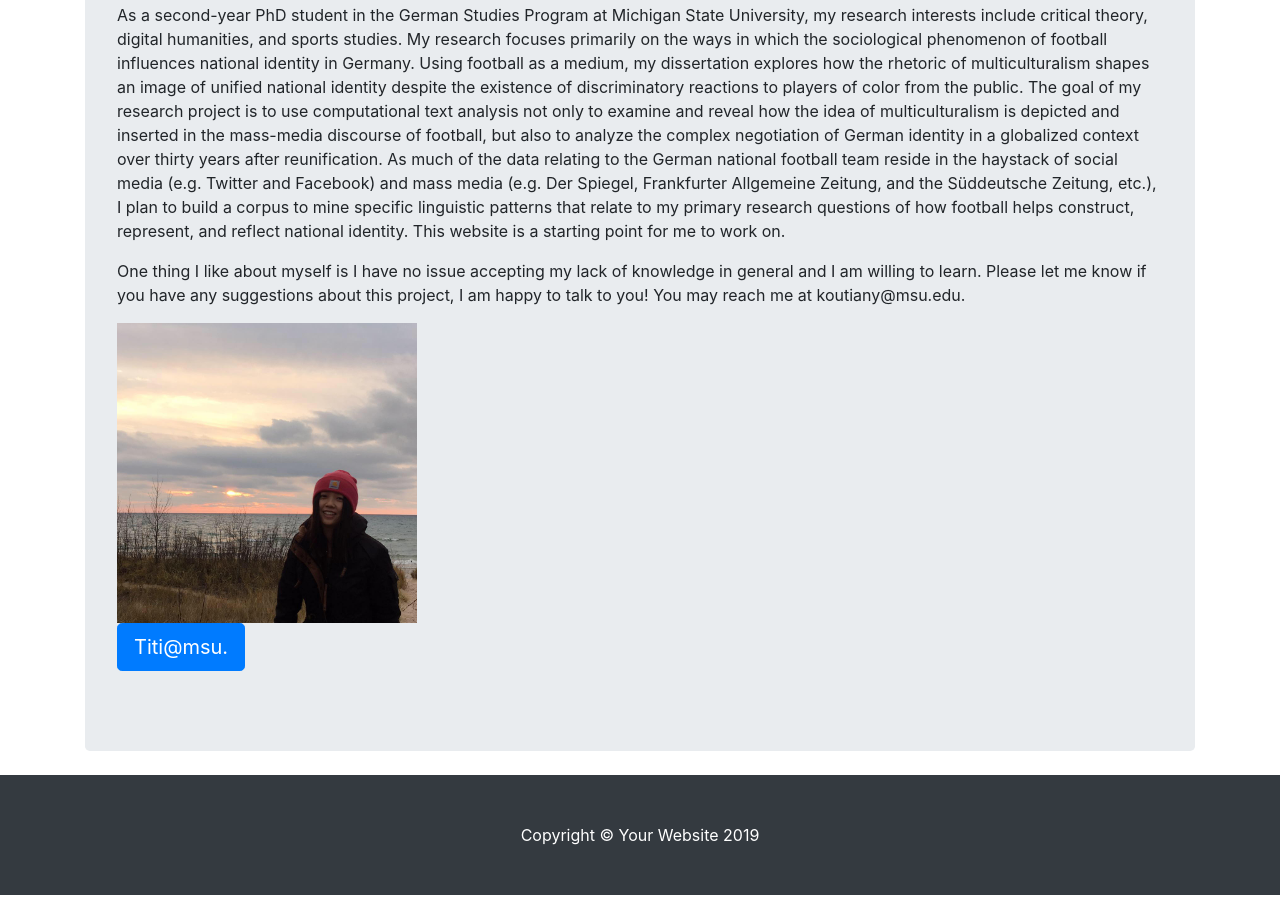
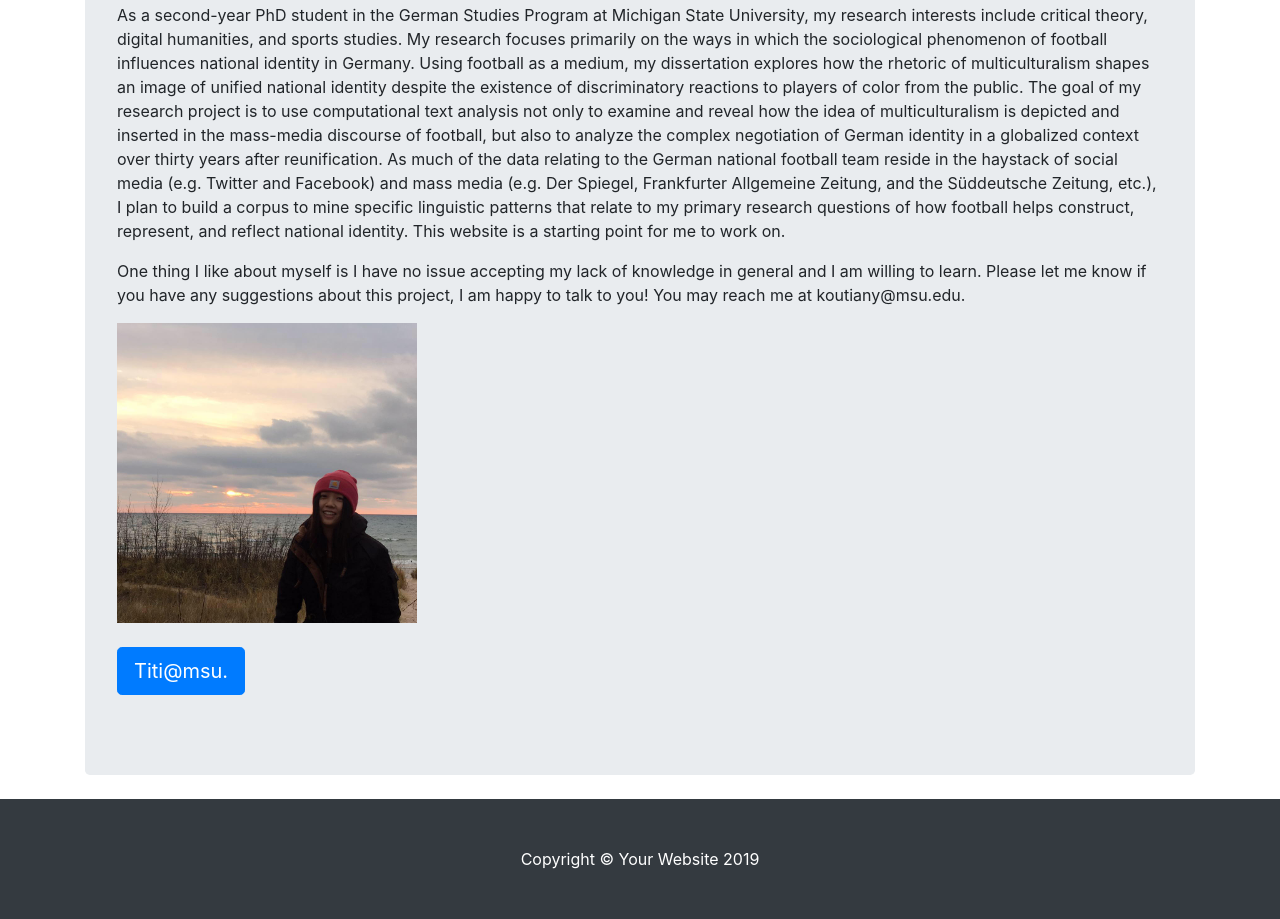
Before and after one commit to koutiany/chi1, a website: page index.html in a window 1280 px wide. Shown: the part 1632-2551 px from the top of the page. Before the commit the page ends 2527 px from the top, so only its background shows below. Drawn offline with Linux system fonts and the light colour scheme.

Commit message:
Update index.html

```diff
--- a/index.html
+++ b/index.html
@@ -89,7 +89,7 @@
       </p>
       </p>
       <img src="image/kou.jpg" class="img-fluid" width="300" height="600" alt="Titi">
-      <p><a href="http://linglang.msu.edu/degree-programs/german/graduate-studies/graduate-students/" class="btn btn-primary btn-lg">Titi@msu.</a></p>
+      <p><br><a href="http://linglang.msu.edu/degree-programs/german/graduate-studies/graduate-students/" class="btn btn-primary btn-lg">Titi@msu.</a></br></p>
     </header>
 
 
```
